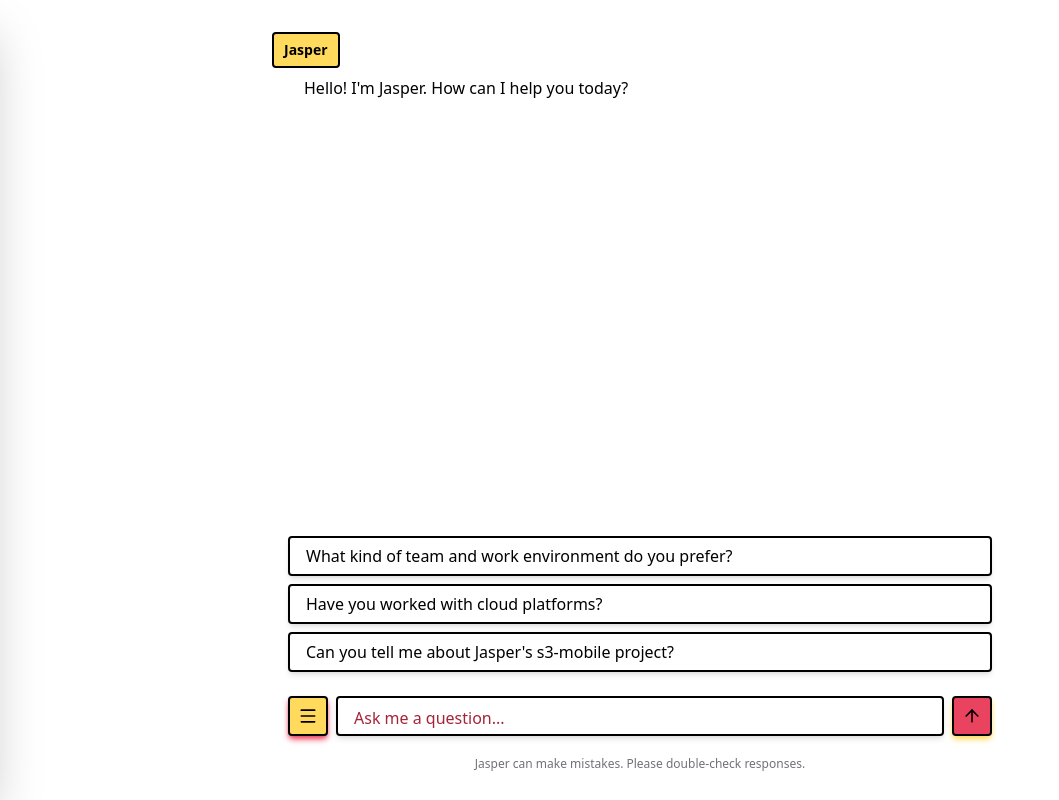
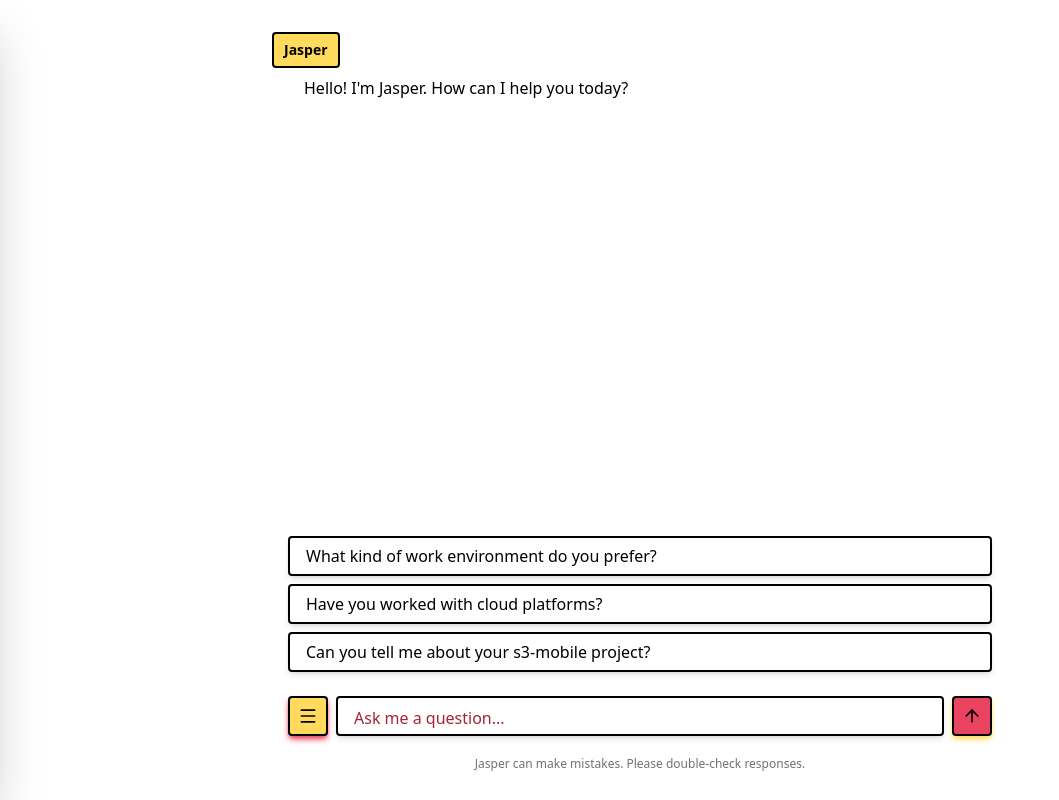
Before and after one commit to jacantwell/portfolio, a Next.js app in the folder frontend/: page / in a window 1280 px wide. Shown: the whole page, without its empty margins (0-1059 px from the left). Built offline with nearby package versions, Linux system fonts and the light colour scheme; no server answers.

Commit message:
Final tweaks

```diff
--- a/frontend/components/ChatInterface.tsx
+++ b/frontend/components/ChatInterface.tsx
@@ -237,9 +237,9 @@ export function ChatInterface({ toggleSidebar }: ChatInterfaceProps) {
   };
 
   const suggestedMessages = [
-    "What kind of team and work environment do you prefer?",
+    "What kind of work environment do you prefer?",
     "Have you worked with cloud platforms?",
-    "Can you tell me about Jasper's s3-mobile project?",
+    "Can you tell me about your s3-mobile project?",
   ];
 
   const hasUserMessage = messages.some((m) => m.role === "user");
```
